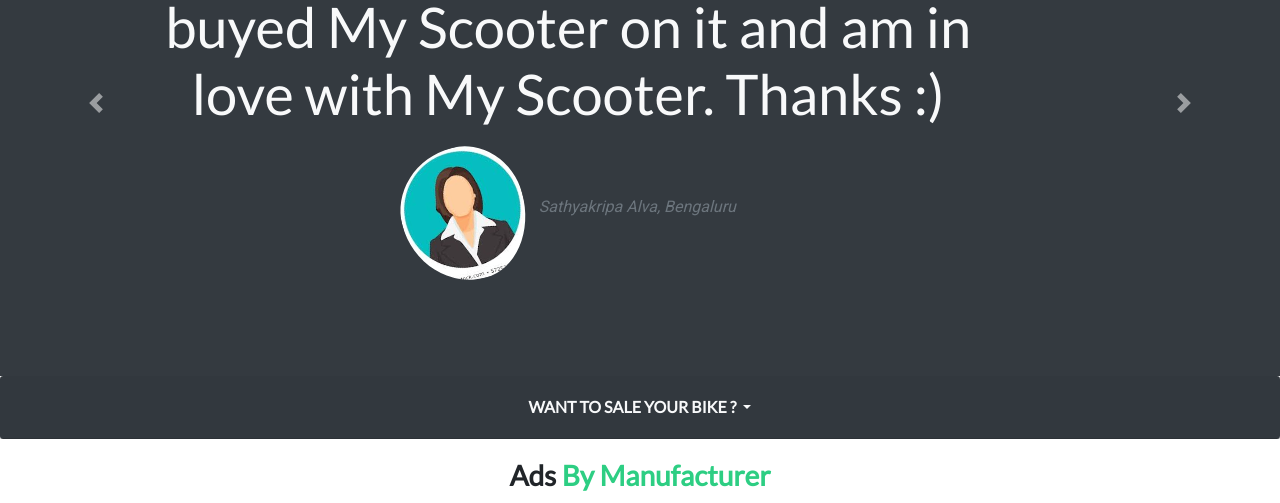
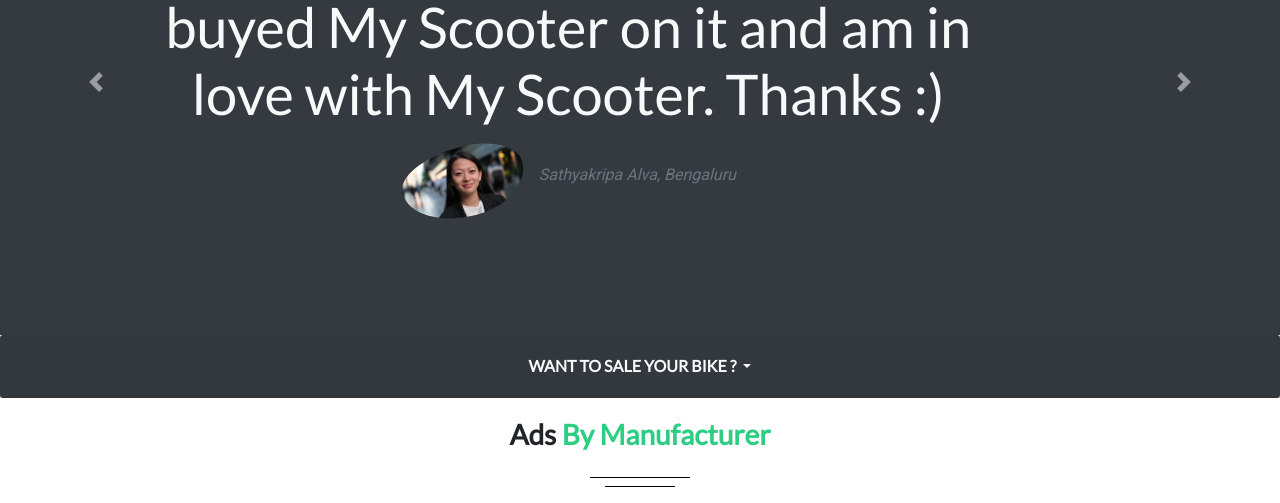
Before and after one commit to sowparnikapoojary/bikespot_project, a website: page index.html in a window 1280 px wide. Shown: the part 2420-2923 px from the top of the page. Drawn offline with nearby package versions, Linux system fonts and the light colour scheme; files whose address does not match are found by name.

Commit message:
Update index.html

```diff
--- a/index.html
+++ b/index.html
@@ -673,7 +673,7 @@
             <h2>
 It's such an Amazing Website. I buyed My Scooter on it and am in love with My Scooter. Thanks :)
             </h2>
-            <img class="test-img" style="transform: rotate(-15deg);" src="images/review1.jpg">
+            <img class="test-img" style="transform: rotate(-15deg);" src="images/user1.jpg">
             <em class="text-muted">Sathyakripa Alva, Bengaluru</em>
           </div>
           <div class="carousel-item">
```
